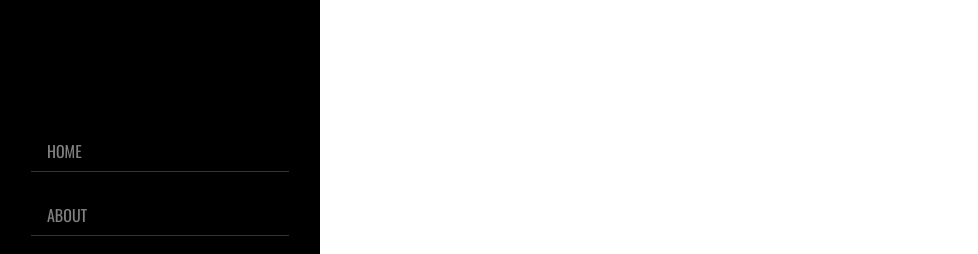
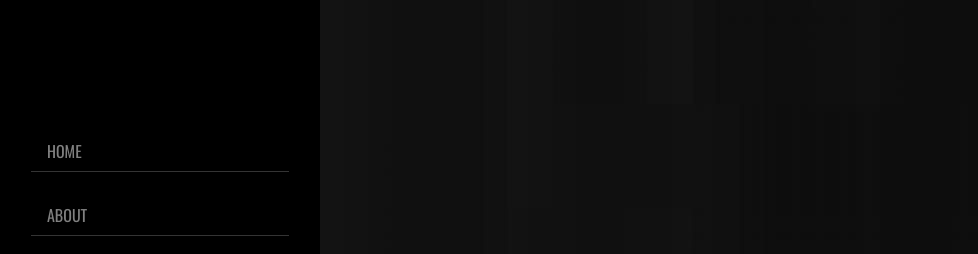
Before and after one commit to 22victoryy/22victoryy.github.io, a plain HTML site: page index.html in a window 1280 px wide. Shown: the top 254 px of the page, without its empty margins (0-978 px from the left). Drawn offline with nearby package versions, Linux system fonts and the light colour scheme; a web font is replaced by a local one.

Commit message:
css test

```diff
--- a/index.html
+++ b/index.html
@@ -43,7 +43,7 @@
         <div class="row m-0">
             <div class="col-md-9 offset-md-3 px-0">
 
-            <div class="div-with-bg"></div>
+            <div class="div-with-bg">
 
             <!-- <div class= 'img' style="background-image: url('./bgsrc/black.jpg');">  -->
 
```
